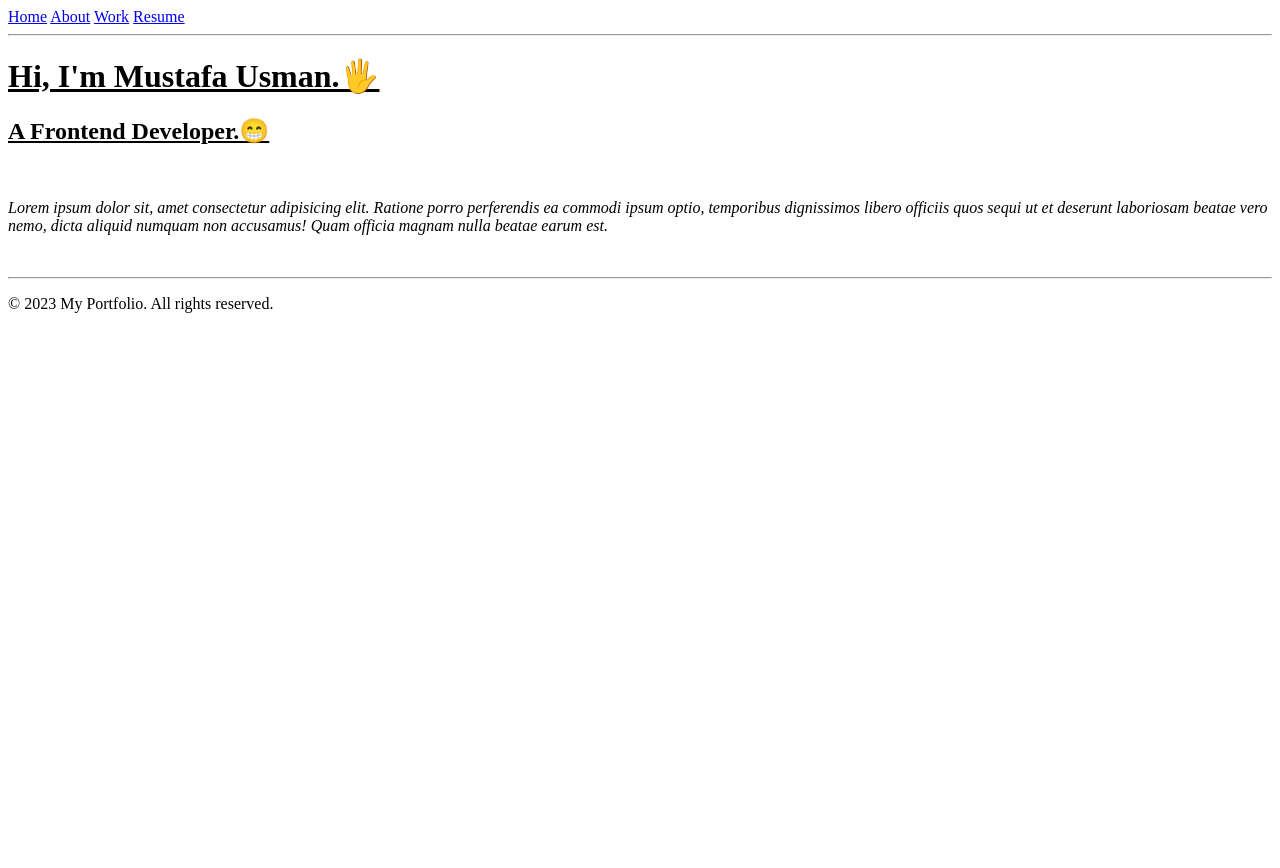
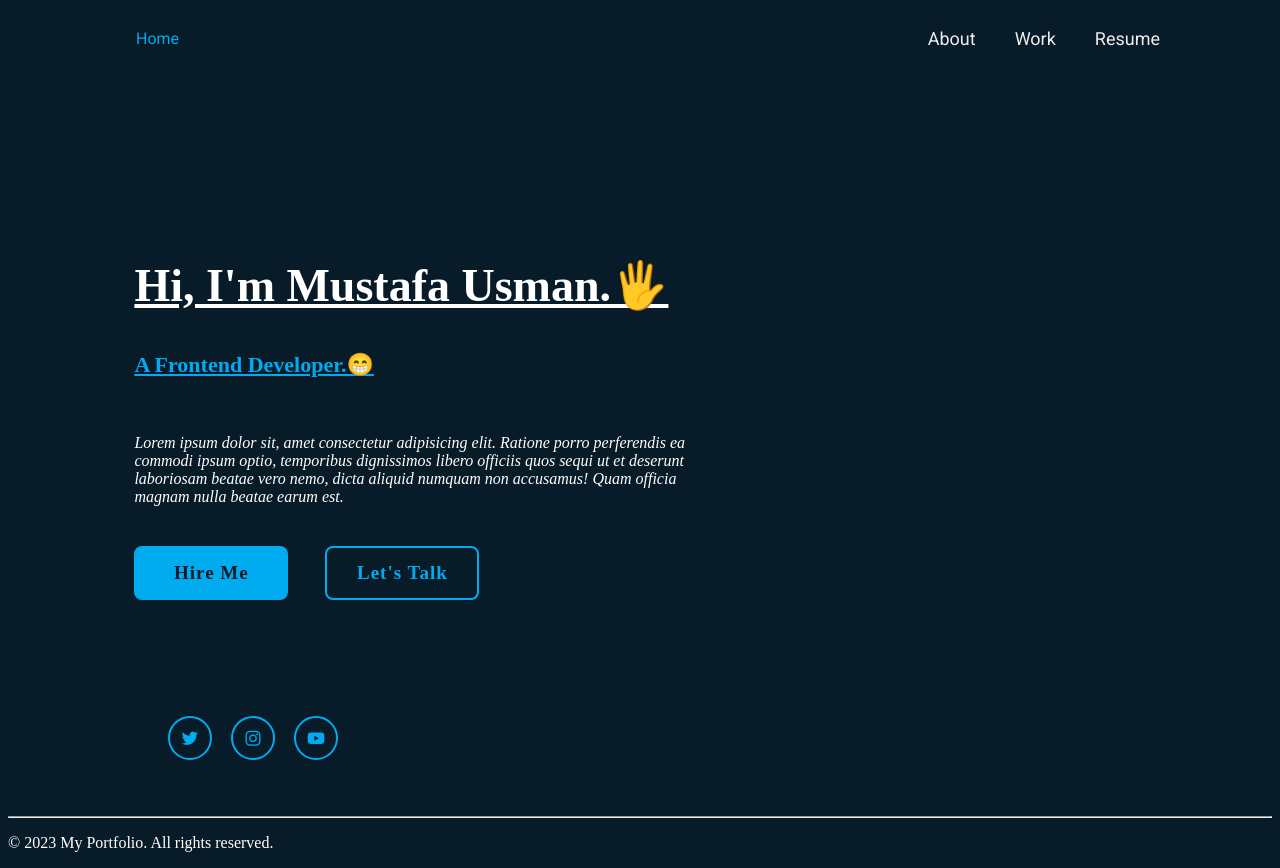
Before and after one commit to a-nony/HTML-Project, a plain HTML site: page index.html in a window 1280 px wide. Before the commit the page ends 800 px from the top, so only its background shows below. Drawn offline with nearby package versions, Linux system fonts and the light colour scheme.

Commit message:
Addition of CSS file to HTML project

```diff
--- a/index.html
+++ b/index.html
@@ -5,25 +5,41 @@
     <meta http-equiv="X-UA-Compatible" content="IE=edge">
     <meta name="viewport" content="width=device-width, initial-scale=1.0">
     <title>My Portfolio</title>
+    <link rel="stylesheet" href="style.css">
+    <link href='https://unpkg.com/boxicons@2.1.4/css/boxicons.min.css' rel='stylesheet'>
 </head>
 <!--Addition of the semantic tag <div>-->
 <!--Navbar made with relative url's-->
-<div class="topnav">
-    <a class="active" href="#home">Home</a>
+<div class="home">
+  <a class="active" href="#home">Home</a>
+  <nav class="topnav">
     <a href="./about.html">About</a>
     <a href="./work.html">Work</a>
     <a href="./resume.html">Resume</a>
-  </div>
-  <hr>
+</nav>
+</div>
+
+
 <body>
-    <h1><u><b>Hi, I'm Mustafa Usman.🖐</b></u></h1>
+  <section class="container">
+    <div class="content">
+      <h1><u><b>Hi, I'm Mustafa Usman.🖐</b></u></h1>
     <h2><u>A Frontend Developer.😁</u></h2>
-    <br><section><p ><i>Lorem ipsum dolor sit, amet consectetur adipisicing elit. Ratione porro perferendis ea commodi ipsum optio, temporibus dignissimos libero officiis quos sequi ut et deserunt laboriosam beatae vero nemo, dicta aliquid numquam non accusamus! Quam officia magnam nulla beatae earum est.</i></p></section>
-
-<br>
+    <br><p ><i>Lorem ipsum dolor sit, amet consectetur adipisicing elit. Ratione porro perferendis ea commodi ipsum optio, temporibus dignissimos libero officiis quos sequi ut et deserunt laboriosam beatae vero nemo, dicta aliquid numquam non accusamus! Quam officia magnam nulla beatae earum est.</i></p>
+    <div class="box">
+      <a href="#">Hire Me</a>
+      <a href="#">Let's Talk</a>
+    </div>
+    </div>
+  </section>
 <hr>
 <!--Addition of footer tag to show end of webpage-->
 <footer>
+  <div class="social-media">
+    <a href="#"><i class='bx bxl-twitter'></i></a>
+    <a href="#"><i class='bx bxl-instagram'></i></a>
+    <a href="#"><i class='bx bxl-youtube'></i></a>
+  </div>
     <p>&copy; 2023 My Portfolio. All rights reserved.</p>
   </footer>
 </body>
--- /dev/null
+++ b/style.css
@@ -0,0 +1,191 @@
+/*css syntax*/
+@import url('https://fonts.googleapis.com/css?family=Roboto');
+
+body{
+    background-color: #081b29;
+    color: white;
+}
+
+.home{
+    font-family: 'Roboto', sans-serif;
+    position: fixed;
+    width: 80%;
+    padding: 20px 10%;
+    display: flex;
+    background: transparent;
+    justify-content: space-between;
+    align-items: center;
+    z-index: 100%;
+    text-decoration: none;
+}
+
+.active{
+    text-decoration: none;
+    color: #00abf0;
+}
+
+
+.class{
+      font-size: 25px;
+      color: #ededed;
+      text-decoration: none;
+      font-weight: 600;
+      display: inline;
+}
+
+.topnav a{
+    font-family: 'Roboto', sans-serif;
+    font-size: 18px;
+    color: #ededed;
+    text-decoration: none;
+    font-weight: 500;
+    margin-left: 35px;
+    transition: .3s;
+    display: inline;
+}
+
+.topnav a:hover,
+.topnav a.active {
+    color: #00abf0;
+}
+
+.active a:hover{
+    color: #00abf0;
+}
+
+.container{
+    height: 100vh;
+    display: flex;
+    align-items: center;
+    padding: 0% 10%;
+}
+
+.content{
+    max-width: 600px;
+}
+
+.content h1{
+    line-height: 1.2;
+    font-size: 46px;
+    font-weight: 600;
+}
+
+.content h2{
+    font-size: 22px;
+    font-weight: 600%;
+    color: #00abf0;
+}
+
+.box{
+    width: 345px;
+    height: 50px;
+    display: flex;
+    justify-content: space-between;
+}
+
+.container p{
+    font-size: 16px;
+    margin: 20px 0px 40px;
+}
+
+.box a{
+    position: relative;
+    display: inline-flex;
+    width: 150px;
+    height: 100%;
+    background: #00abf0;
+    border: 2px solid #00abf0;
+    border-radius: 8px;
+    font-size: 19px;
+    color: #081b29;
+    text-decoration: none;
+    font-weight: 600;
+    letter-spacing: 1px;
+    text-align: center;
+    justify-content: center;
+    align-items: center;
+    z-index: 1;
+    overflow: hidden;
+    transition: .5s;
+}
+
+.box a:hover{
+    color: #00abf0;
+}
+.box a:nth-child(2){
+    background:transparent;
+    color: #00abf0;
+}
+
+.box a:nth-child(2):hover{
+    color: #081b29;
+}
+
+.box a:nth-child(2)::before{
+      background: #00abf0;
+}
+
+.box a::before{
+    content: '';
+    position: absolute;
+    top: 0;
+    left: 0;
+    width: 0;
+    height: 100%;
+    background: #081b29;
+    z-index: -1;
+    transition: .5s;
+}
+
+.box a:hover:before{
+    width: 100%;
+}
+
+.social-media{
+    margin-left: 10em;
+    position: absolute;
+    bottom: 40px;
+    width: 170px;
+    background: none;
+    display: flex;
+    justify-content: space-between;
+
+}
+
+.social-media a{
+    position: relative;
+    display: inline-flex;
+    justify-content: center;
+    align-items: center;
+    width: 40px;
+    height: 40px;
+    background: transparent;
+    border: 2px solid #00abf0;
+    border-radius: 70%;
+    font-size: 20px;
+    color: #00abf0;
+    text-decoration: none;
+    z-index: 1;
+    overflow: hidden;
+    transition: .5s;
+}
+
+.social-media a:hover {
+    color: #081b29;
+}
+
+
+.social-media a::before{
+    content: '';
+    position: absolute;
+    top: 0;
+    left: 0;
+    width: 0;
+    background: none;
+    z-index: 1;
+    transition: .5s;
+}
+
+.social-media a:hover:before{
+    width: 100%;
+}
```
